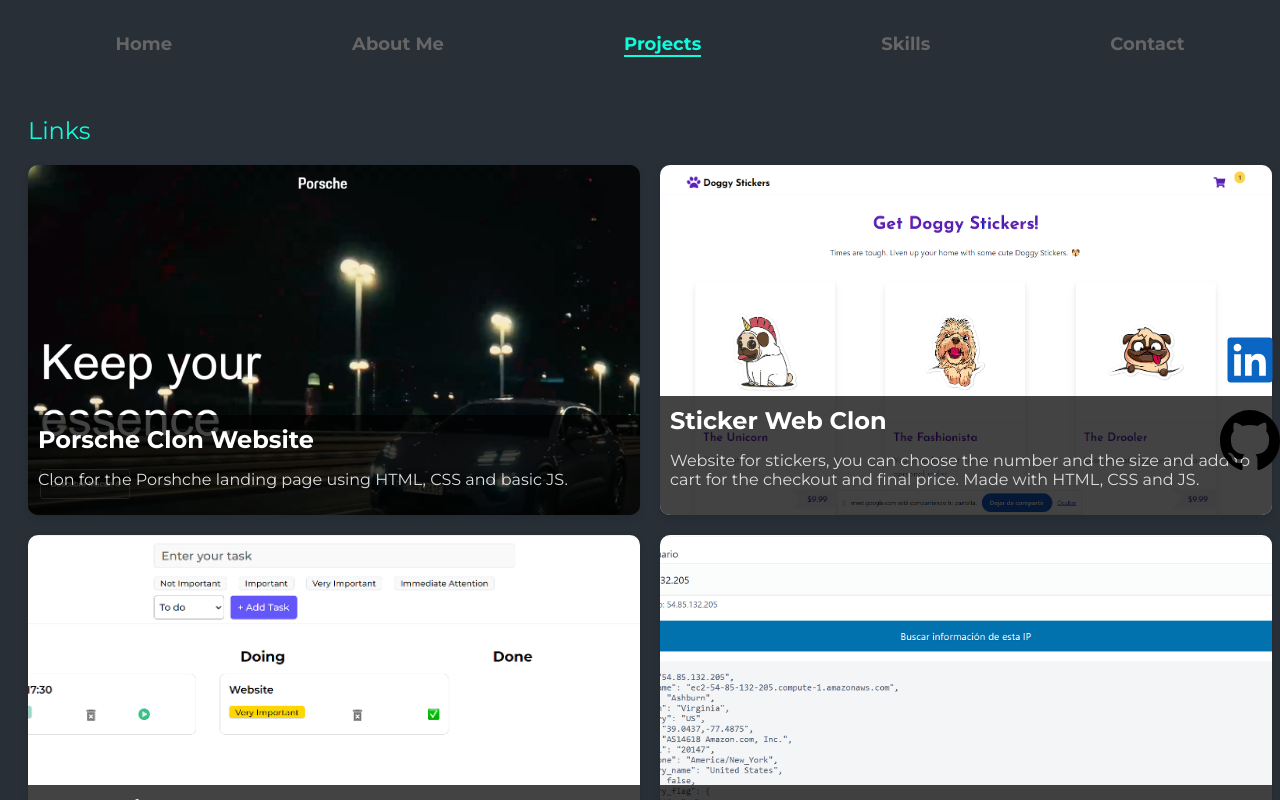
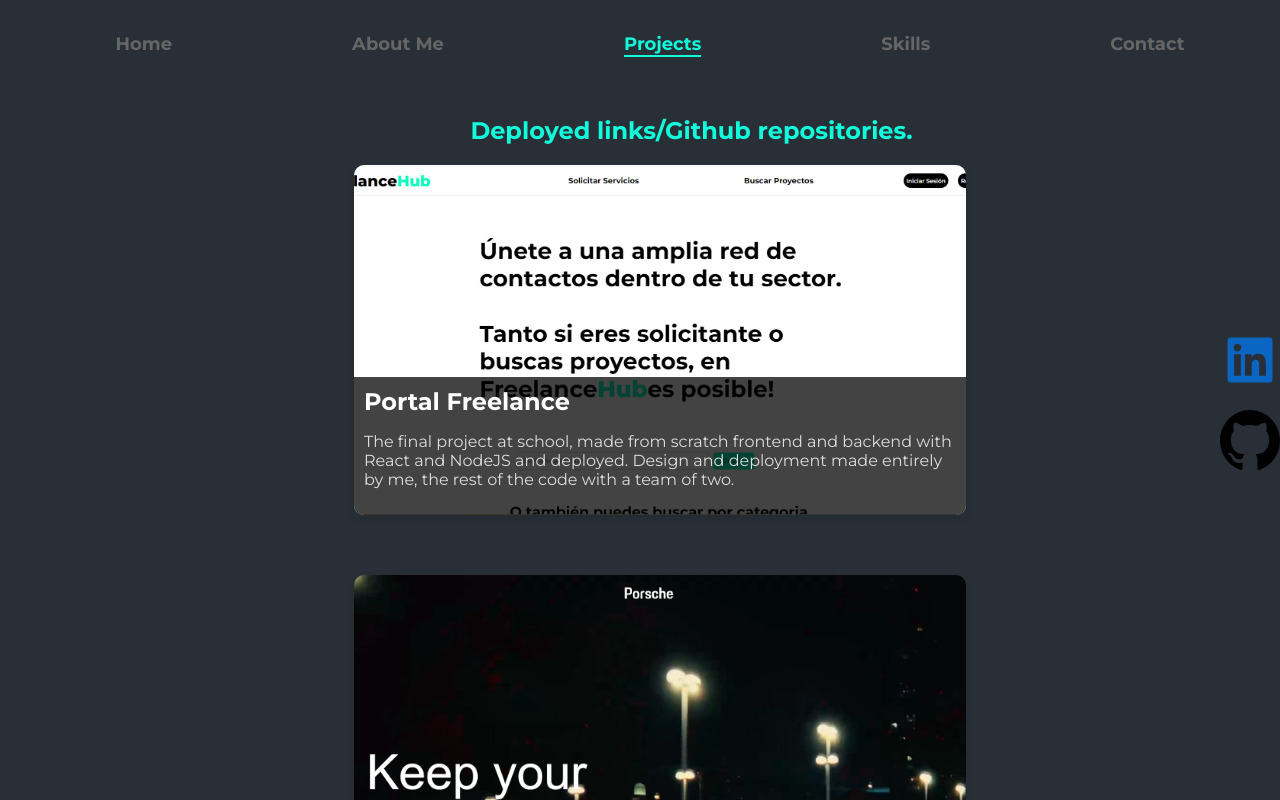
Before and after one commit to ouzzy6/Portfolio-Web, a React (Vite) app: page /projects in a window 1280 px wide. Shown: the top 800 px of the page. Built offline with nearby package versions, Linux system fonts and the light colour scheme.

Commit message:
add-project

```diff
--- a/src/components/Projects.css
+++ b/src/components/Projects.css
@@ -9,12 +9,16 @@
   font-size: 1.5em;
   margin-bottom: 20px;
   font-weight: lighter;
+  margin-left: 35%;
+  font-family: 'Montserrat', sans-serif;
+  font-weight: 700;
 }
 
 .projects-list {
   display: flex;
   flex-wrap: wrap;
-  gap: 20px;
+  justify-content: center;
+  gap: 60px;
 }
 
 .project-item {
--- a/src/components/Projects.jsx
+++ b/src/components/Projects.jsx
@@ -4,43 +4,52 @@
 import project2Image from '../media/Captura de pantalla 2024-06-28 121129.png'
 import project3Image from '../media/Captura de pantalla 2024-08-21 204223.png'
 import project4Image from '../media/Captura de pantalla 2024-08-30 122041.png'
+import project5Image from '../media/Captura de pantalla 2024-10-16 030654.png'
 
 const projects = [
     {
         id: 1,
+        title: "Portal Freelance",
+        description: "The final project at school, made from scratch frontend and backend with React and NodeJS and deployed. Design and deployment made entirely by me, the rest of the code with a team of two.",
+        image: project5Image, // Reemplaza con la ruta de tu imagen
+        link: "https://freelancehub-4tr0.onrender.com/" // Reemplaza con el enlace a tu proyecto
+    },
+    {
+        id: 2,
         title: "Porsche Clon Website",
         description: "Clon for the Porshche landing page using HTML, CSS and basic JS.",
         image: project1Image, // Reemplaza con la ruta de tu imagen
         link: "https://github.com/develhope/FS-ESP10-Team1-Project1/tree/develop" // Reemplaza con el enlace a tu proyecto
     },
     {
-        id: 2,
+        id: 3,
         title: "Sticker Web Clon",
         description: "Website for stickers, you can choose the number and the size and add to cart for the checkout and final price. Made with HTML, CSS and JS.",
         image: project2Image, // Reemplaza con la ruta de tu imagen
         link: "https://github.com/develhope/FS-ESP10-Team1-Project2/tree/develop" // Reemplaza con el enlace a tu proyecto
     },
     {
-        id: 3,
+        id: 4,
         title: "To-Do List",
         description: "App to add notes, update it's status and set the urgency of the task.",
         image: project3Image, // Reemplaza con la ruta de tu imagen
         link: "https://ousamalist.netlify.app/" // Reemplaza con el enlace a tu proyecto
     },
     {
-        id: 4,
+        id: 5,
         title: "IP-Search",
         description: "Get information for an IP address.",
         image: project4Image, // Reemplaza con la ruta de tu imagen
         link: "https://main--clinquant-malabi-499f1e.netlify.app/" // Reemplaza con el enlace a tu proyecto
     }
+
 ]
 
 function Projects() {
 
     return (
         <div className="projects">
-            <h1 className="projects-title">Links</h1>
+            <h1 className="projects-title">Deployed links/Github repositories.</h1>
             <div className="projects-list">
                 {projects.map(project => (
                     <div key={project.id} className="project-item">
```
Also changed, not shown: src/media/Captura de pantalla 2024-10-16 030654.png (added).
